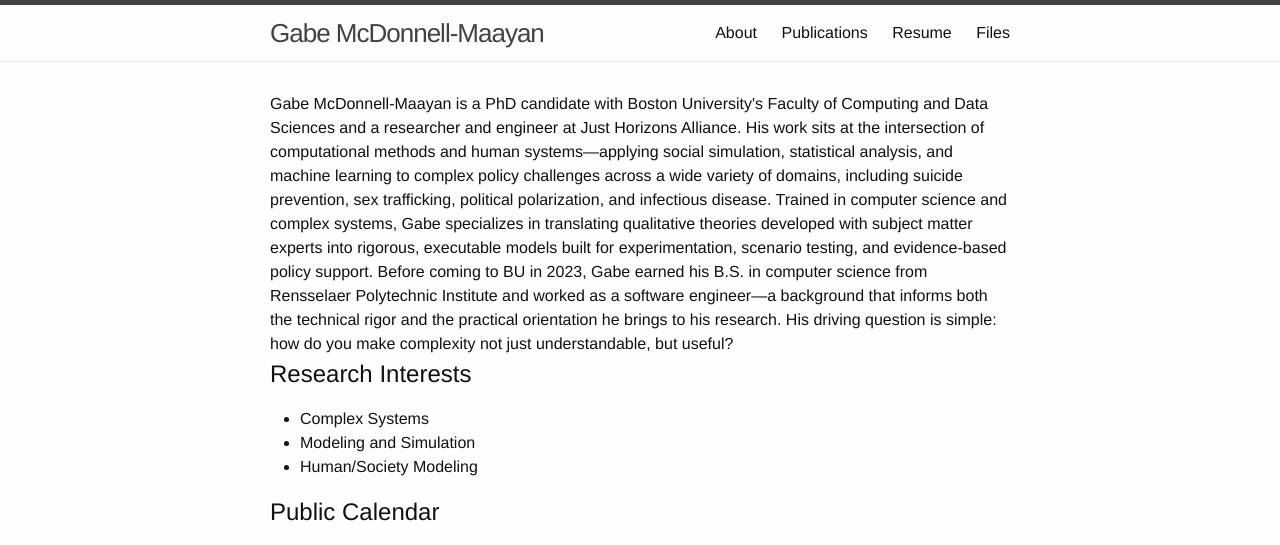
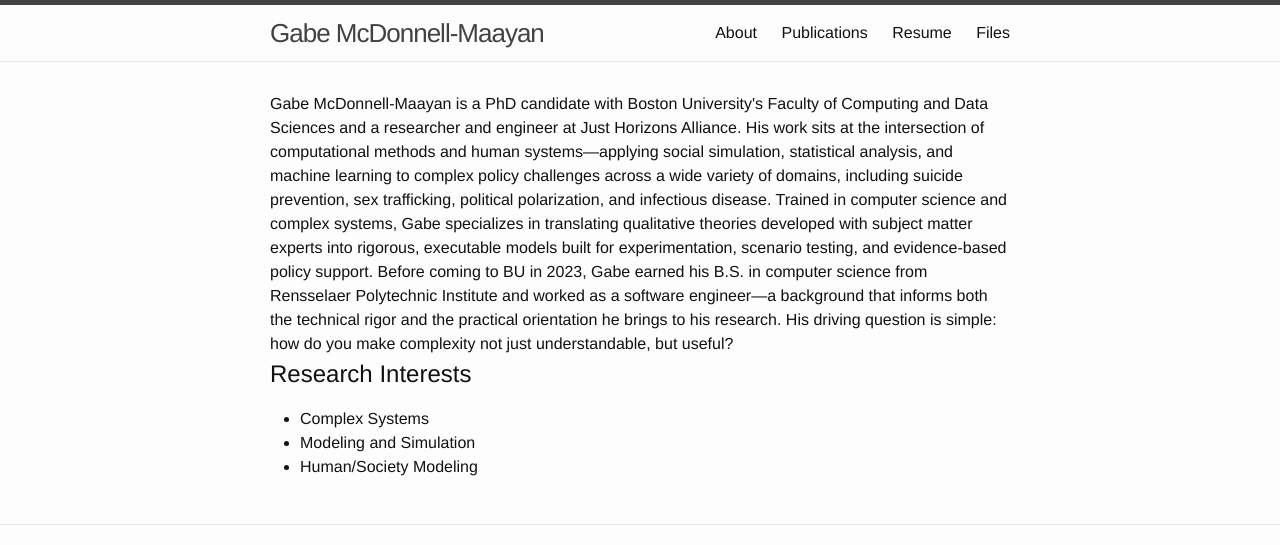
Before and after one commit to gabemgem/gabemgem.github.io, a Jekyll site: the page built from docs/index.html, in a window 1280 px wide. Shown: the top 545 px of the page. Built offline with Jekyll 4.4.1, drawn with Linux system fonts in a browser that asks for light colours; grey boxes are pictures that could not be loaded.

Commit message:
Remove calendar

```diff
--- a/docs/index.html
+++ b/docs/index.html
@@ -15,6 +15,6 @@
     <li>Human/Society Modeling</li>
   </ul>
 
-  <h2>Public Calendar</h2>
-  <iframe src="https://calendar.google.com/calendar/embed?src=2aadfedc9880ab67e4077e829a3780b7e465279bc62cfa2ef5f4b13848342c7b%40group.calendar.google.com&ctz=America%2FNew_York" style="border: 0" width="800" height="600" frameborder="0" scrolling="no"></iframe>
+  <!-- <h2>Public Calendar</h2>
+  <iframe src="https://calendar.google.com/calendar/embed?src=2aadfedc9880ab67e4077e829a3780b7e465279bc62cfa2ef5f4b13848342c7b%40group.calendar.google.com&ctz=America%2FNew_York" style="border: 0" width="800" height="600" frameborder="0" scrolling="no"></iframe> -->
 </div>
```
